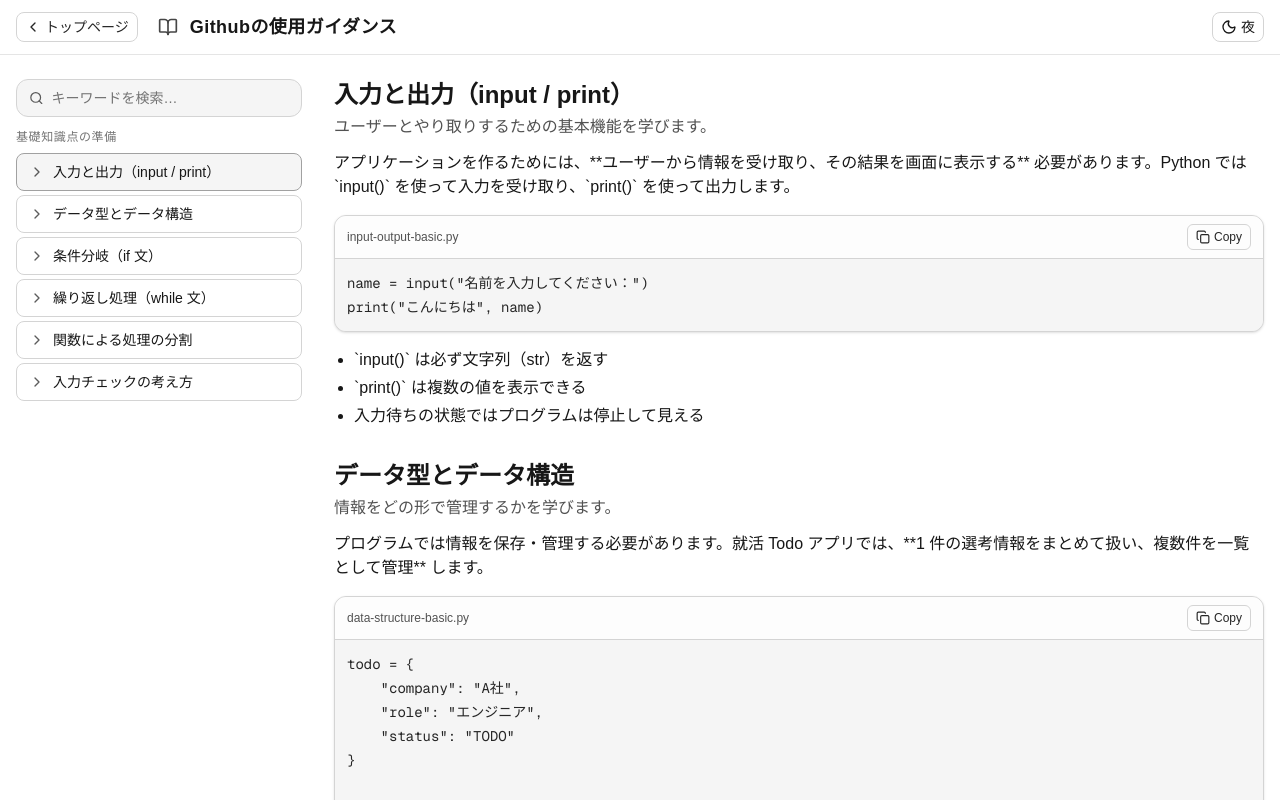
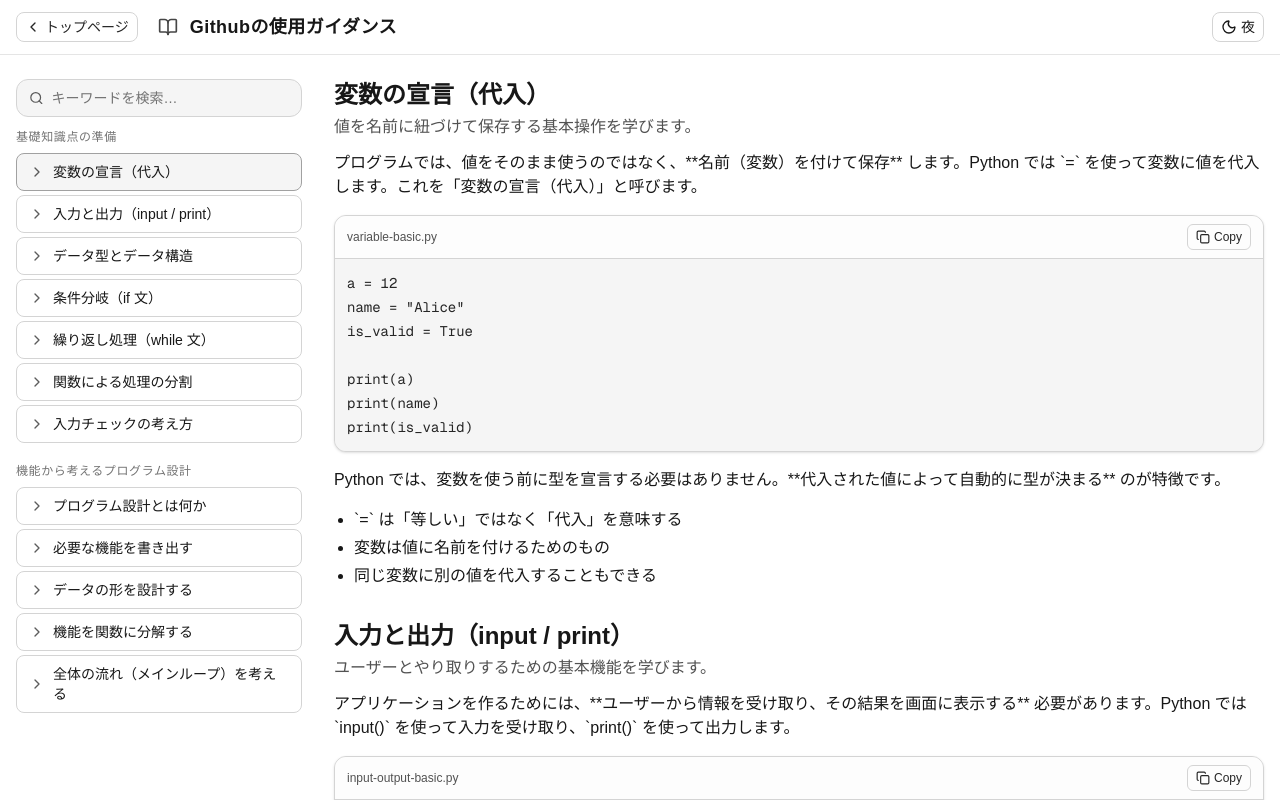
Before and after one commit to YoshihiroChen/IT-Study-Program, a Next.js app in the folder frontend/: page /paths/others/python-project in a window 1280 px wide. Shown: the top 800 px of the page. Built offline with nearby package versions, Linux system fonts and the light colour scheme.

Commit message:
new edition

```diff
--- a/frontend/src/app/paths/others/python-project/page.tsx
+++ b/frontend/src/app/paths/others/python-project/page.tsx
@@ -45,6 +45,35 @@ const CURRICULUM: Chapter[] = [
     "key": "python-basic-preparation",
     "title": "基礎知識点の準備",
     "lessons": [
+      {
+        "id": "variable-declaration",
+        "title": "変数の宣言（代入）",
+        "summary": "値を名前に紐づけて保存する基本操作を学びます。",
+        "content": [
+          {
+            "type": "p",
+            "text": "プログラムでは、値をそのまま使うのではなく、**名前（変数）を付けて保存** します。Python では `=` を使って変数に値を代入します。これを「変数の宣言（代入）」と呼びます。"
+          },
+          {
+            "type": "code",
+            "filename": "variable-basic.py",
+            "lang": "python",
+            "code": "a = 12\nname = \"Alice\"\nis_valid = True\n\nprint(a)\nprint(name)\nprint(is_valid)"
+          },
+          {
+            "type": "p",
+            "text": "Python では、変数を使う前に型を宣言する必要はありません。**代入された値によって自動的に型が決まる** のが特徴です。"
+          },
+          {
+            "type": "ul",
+            "items": [
+              "`=` は「等しい」ではなく「代入」を意味する",
+              "変数は値に名前を付けるためのもの",
+              "同じ変数に別の値を代入することもできる"
+            ]
+          }
+        ]
+      },
       {
         "id": "program-input-output",
         "title": "入力と出力（input / print）",
@@ -198,6 +227,140 @@ const CURRICULUM: Chapter[] = [
       }
     ]
   },
+  {
+    "key": "python-program-design-from-features",
+    "title": "機能から考えるプログラム設計",
+    "lessons": [
+      {
+        "id": "what-is-program-design",
+        "title": "プログラム設計とは何か",
+        "summary": "コードを書く前に考えるべきことを整理します。",
+        "content": [
+          {
+            "type": "p",
+            "text": "プログラム設計とは、**いきなりコードを書くことではありません**。まず「何を作りたいのか」「どんな機能が必要なのか」を言葉で整理することから始まります。"
+          },
+          {
+            "type": "p",
+            "text": "実務では、いきなり実装に入ると構造が崩れやすく、後から修正しづらくなります。そのため、**機能 → 構造 → 実装** の順で考えることが重要です。"
+          },
+          {
+            "type": "ul",
+            "items": [
+              "プログラム設計はコードを書く前の準備段階",
+              "最初に「何ができる必要があるか」を整理する",
+              "設計ができてから実装に入ると失敗しにくい"
+            ]
+          }
+        ]
+      },
+      {
+        "id": "list-required-features",
+        "title": "必要な機能を書き出す",
+        "summary": "アプリに必要な機能を洗い出します。",
+        "content": [
+          {
+            "type": "p",
+            "text": "まずは、このプログラムで **ユーザーが何をしたいか** を考えます。ここでは「就活選考を管理する」という目的から、必要な機能を整理します。"
+          },
+          {
+            "type": "ul",
+            "items": [
+              "選考情報を新しく追加できる",
+              "登録した選考情報を一覧で確認できる",
+              "選考の状態（TODO / DOING / DONE）を更新できる",
+              "プログラムを終了できる"
+            ]
+          },
+          {
+            "type": "p",
+            "text": "この段階では、**どうやって実装するかは考えません**。できる・できないではなく、「やりたいこと」をそのまま書き出します。"
+          }
+        ]
+      },
+      {
+        "id": "design-data-structure",
+        "title": "データの形を設計する",
+        "summary": "機能を支えるデータ構造を考えます。",
+        "content": [
+          {
+            "type": "p",
+            "text": "次に、これらの機能を実現するために **どんな情報を保存する必要があるか** を考えます。1 件の選考には複数の情報がまとまって存在します。"
+          },
+          {
+            "type": "code",
+            "filename": "todo-data-design.py",
+            "lang": "python",
+            "code": "todo = {\n    \"id\": 1,\n    \"company\": \"A社\",\n    \"role\": \"エンジニア\",\n    \"stage\": \"ES\",\n    \"deadline\": \"2026-01-20\",\n    \"status\": \"TODO\"\n}"
+          },
+          {
+            "type": "p",
+            "text": "さらに、選考は複数件存在するため、**これらをまとめて管理する入れ物** が必要になります。"
+          },
+          {
+            "type": "ul",
+            "items": [
+              "1 件の選考情報は dict で表す",
+              "複数の選考情報は list で管理する",
+              "ID を持たせることで特定の選考を操作できる"
+            ]
+          }
+        ]
+      },
+      {
+        "id": "split-features-into-functions",
+        "title": "機能を関数に分解する",
+        "summary": "1 機能 1 関数の考え方を学びます。",
+        "content": [
+          {
+            "type": "p",
+            "text": "次に、洗い出した機能を **それぞれ独立した関数** として考えます。これにより、プログラム全体の構造が分かりやすくなります。"
+          },
+          {
+            "type": "code",
+            "filename": "function-design.py",
+            "lang": "python",
+            "code": "def add_todo():\n    pass\n\ndef list_todos():\n    pass\n\ndef update_status():\n    pass"
+          },
+          {
+            "type": "ul",
+            "items": [
+              "1 つの関数は 1 つの役割を持つ",
+              "処理の流れが追いやすくなる",
+              "後から修正・追加がしやすくなる"
+            ]
+          }
+        ]
+      },
+      {
+        "id": "design-main-loop",
+        "title": "全体の流れ（メインループ）を考える",
+        "summary": "アプリ全体を動かす構造を設計します。",
+        "content": [
+          {
+            "type": "p",
+            "text": "最後に、これらの機能を **どの順番で、どのように呼び出すか** を考えます。メニュー型アプリでは、ループ構造が中心になります。"
+          },
+          {
+            "type": "code",
+            "filename": "main-loop-design.py",
+            "lang": "python",
+            "code": "while True:\n    print(\"1) 追加\")\n    print(\"2) 一覧\")\n    print(\"3) 状態更新\")\n    print(\"0) 終了\")\n\n    choice = input(\"選択：\")\n\n    if choice == \"1\":\n        add_todo()\n    elif choice == \"2\":\n        list_todos()\n    elif choice == \"3\":\n        update_status()\n    elif choice == \"0\":\n        break"
+          },
+          {
+            "type": "ul",
+            "items": [
+              "while ループがアプリの土台になる",
+              "ユーザー入力によって処理を切り替える",
+              "ここまででアプリ全体の設計が完成する"
+            ]
+          }
+        ]
+      }
+    ]
+  }
+
+
 
 
 
```
